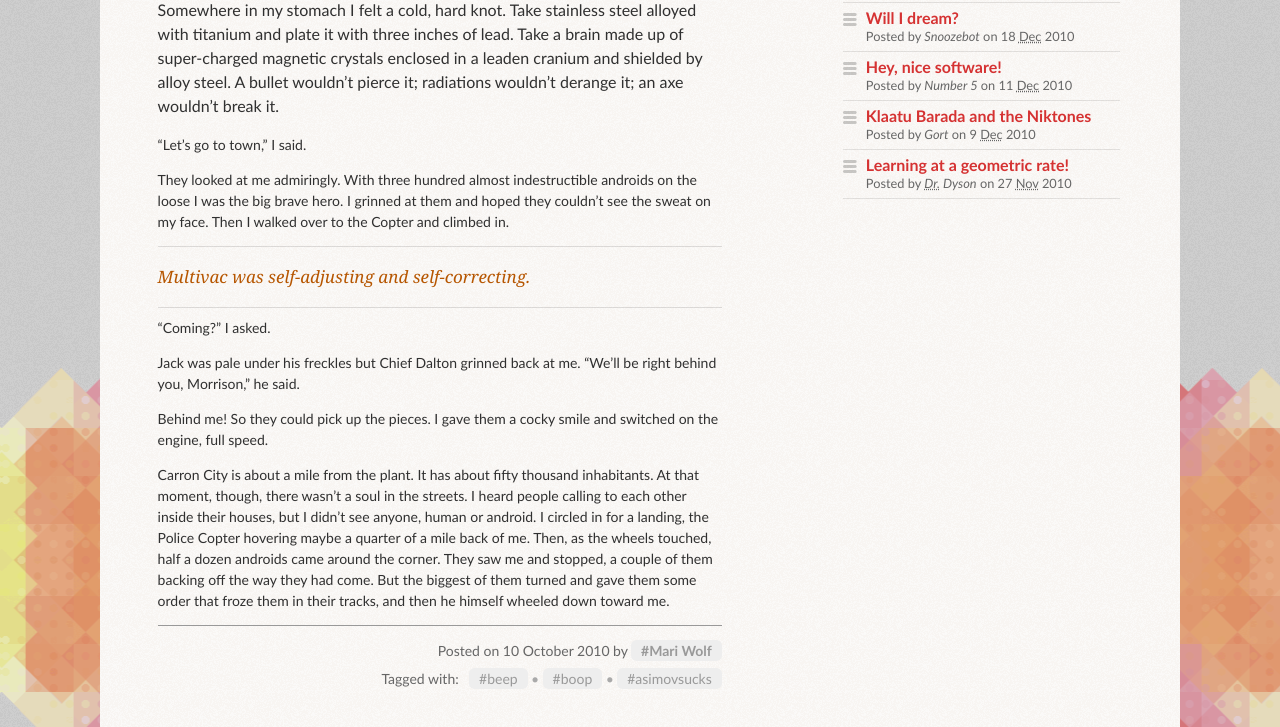
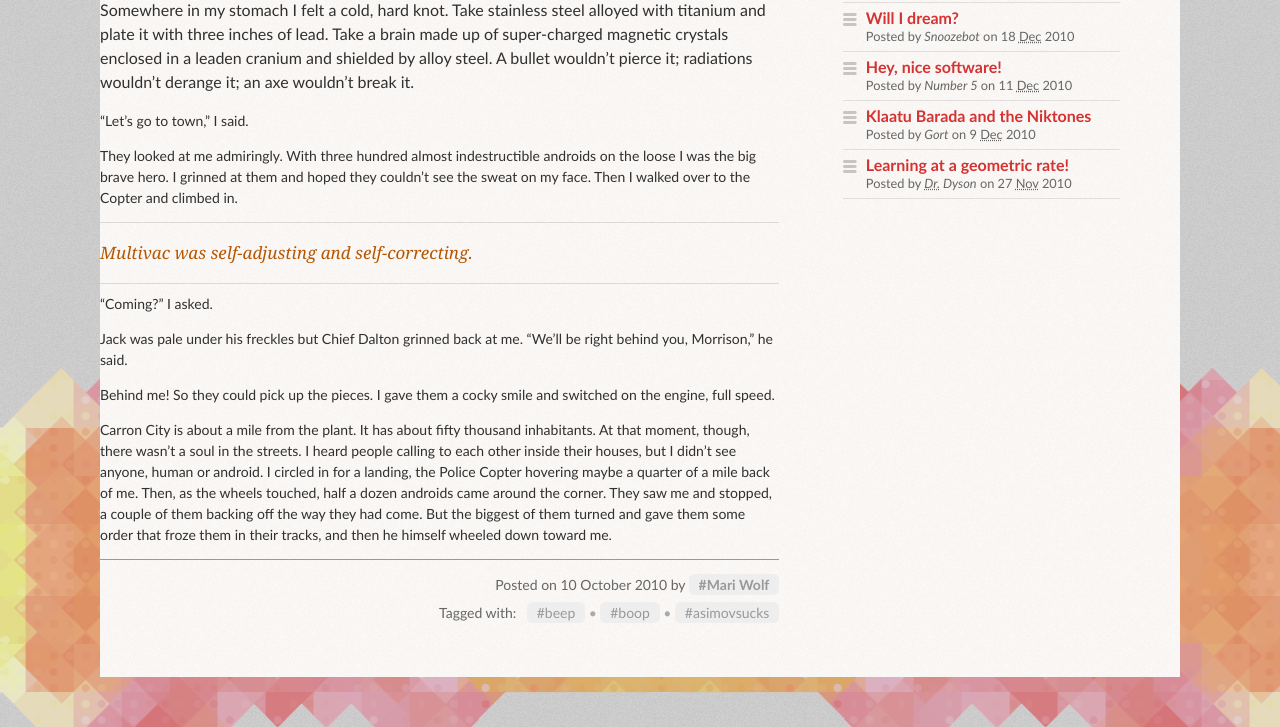
Before and after one commit to michihodges/bot-or-not, a plain HTML site: page 01_the-flexible-grid/02_creating-a-flexible-grid/index.html in a window 1280 px wide. Shown: the part 279-1006 px from the top of the page. Drawn offline with Linux system fonts and the light colour scheme.

Commit message:
feat: Creating a Flexible Grid

```diff
--- a/01_the-flexible-grid/02_creating-a-flexible-grid/style.css
+++ b/01_the-flexible-grid/02_creating-a-flexible-grid/style.css
@@ -101,7 +101,8 @@ ol {
 
 .blog .article {
 	font-size: 0.875em; /* 14px / 16px */
-    padding: 40px 8.48056537%; /* 48px / 566px */
+    /*padding: 40px 8.48056537%; /* 48px / 566px */
+    padding: 40px 0;
 }
 
 .blog .main {
```
